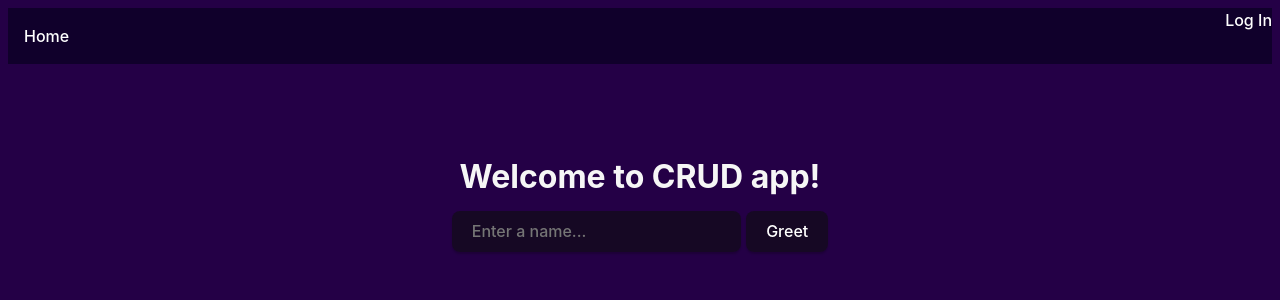
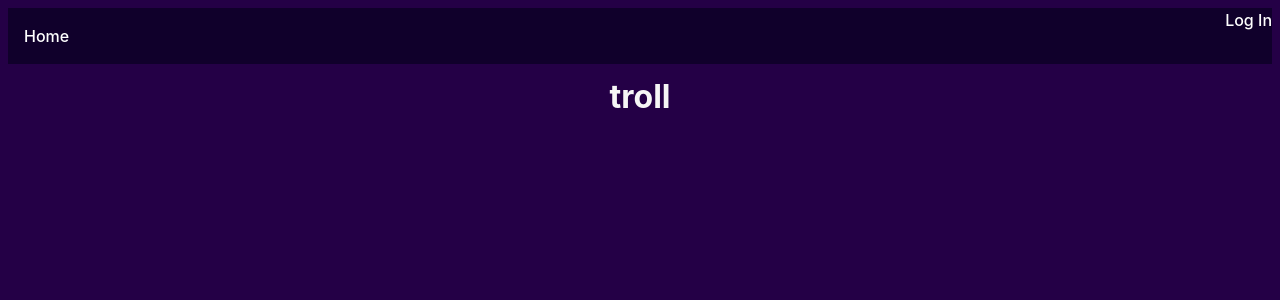
Before and after one commit to s9kt/FBLA-2023-Submission, a Vue app: page / in a window 1280 px wide. Shown: the top 300 px of the page. Built offline with nearby package versions, Linux system fonts and the light colour scheme.

Commit message:
convert contianer to vue component

```diff
--- a/src/App.vue
+++ b/src/App.vue
@@ -1,18 +1,14 @@
 <script setup lang="ts">
 // This starter template is using Vue 3 <script setup> SFCs
 // Check out https://vuejs.org/api/sfc-script-setup.html#script-setup
-import Greet from "./components/Greet.vue";
 import NavBar from "./components/NavBar.vue";
+import Container from "./components/container.vue";
 
 </script>
 
 <template>
     <NavBar />
-  <div class="container">
-    <h1>Welcome to CRUD app!</h1>
-
-    <Greet />
-  </div>
+    <Container />
 </template>
 
 <style scoped>
--- /dev/null
+++ b/src/components/container.vue
@@ -0,0 +1,13 @@
+<script setup lang="ts">
+
+</script>
+
+<template>
+    <body>
+        <h1>troll</h1>
+    </body>
+</template>
+
+<style>
+
+</style>
--- a/src/styles.css
+++ b/src/styles.css
@@ -12,15 +12,6 @@
   -webkit-font-smoothing: antialiased;
   -moz-osx-font-smoothing: grayscale;
   -webkit-text-size-adjust: 100%;
-}
-
-.container {
-  margin: 0;
-  padding-top: 10vh;
-  display: flex;
-  flex-direction: column;
-  justify-content: center;
-  text-align: center;
 }
 
 .logo {
```
